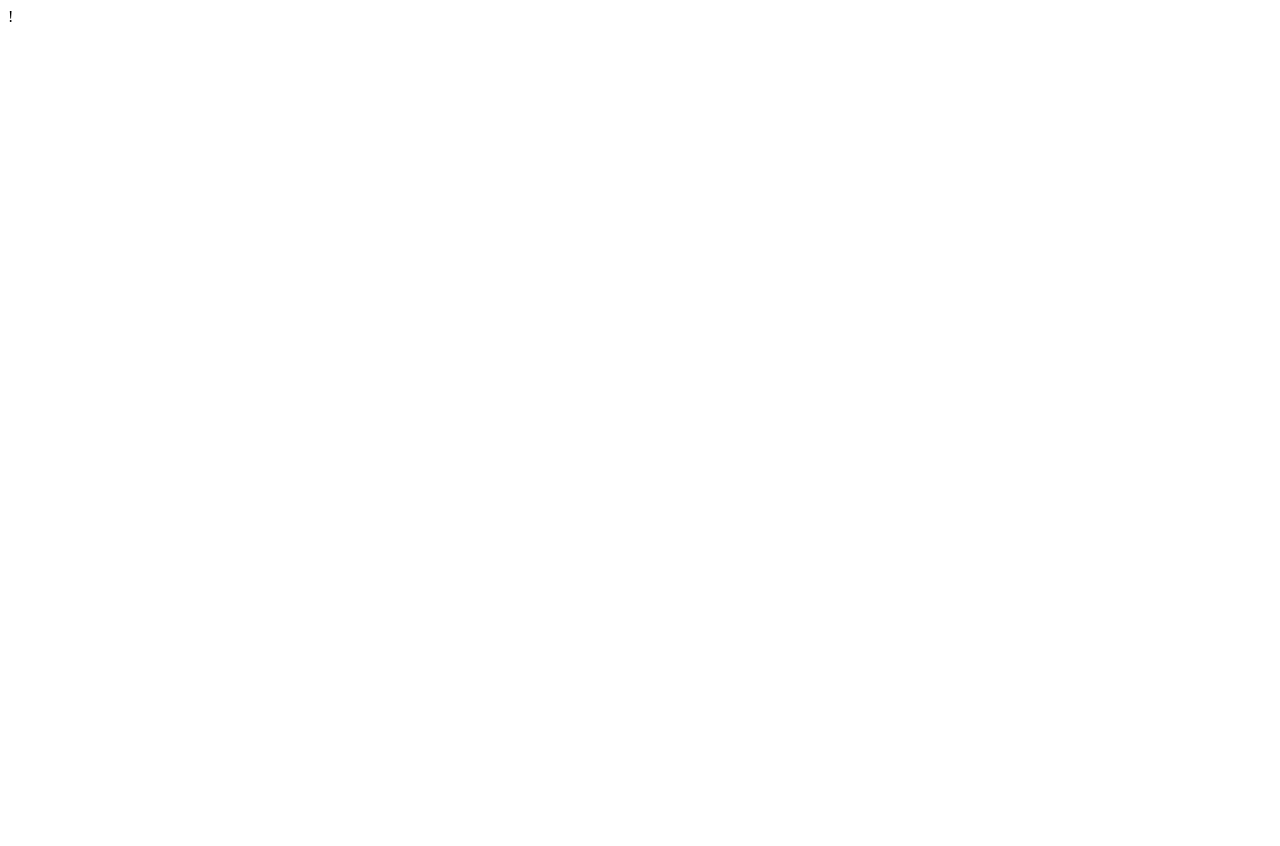
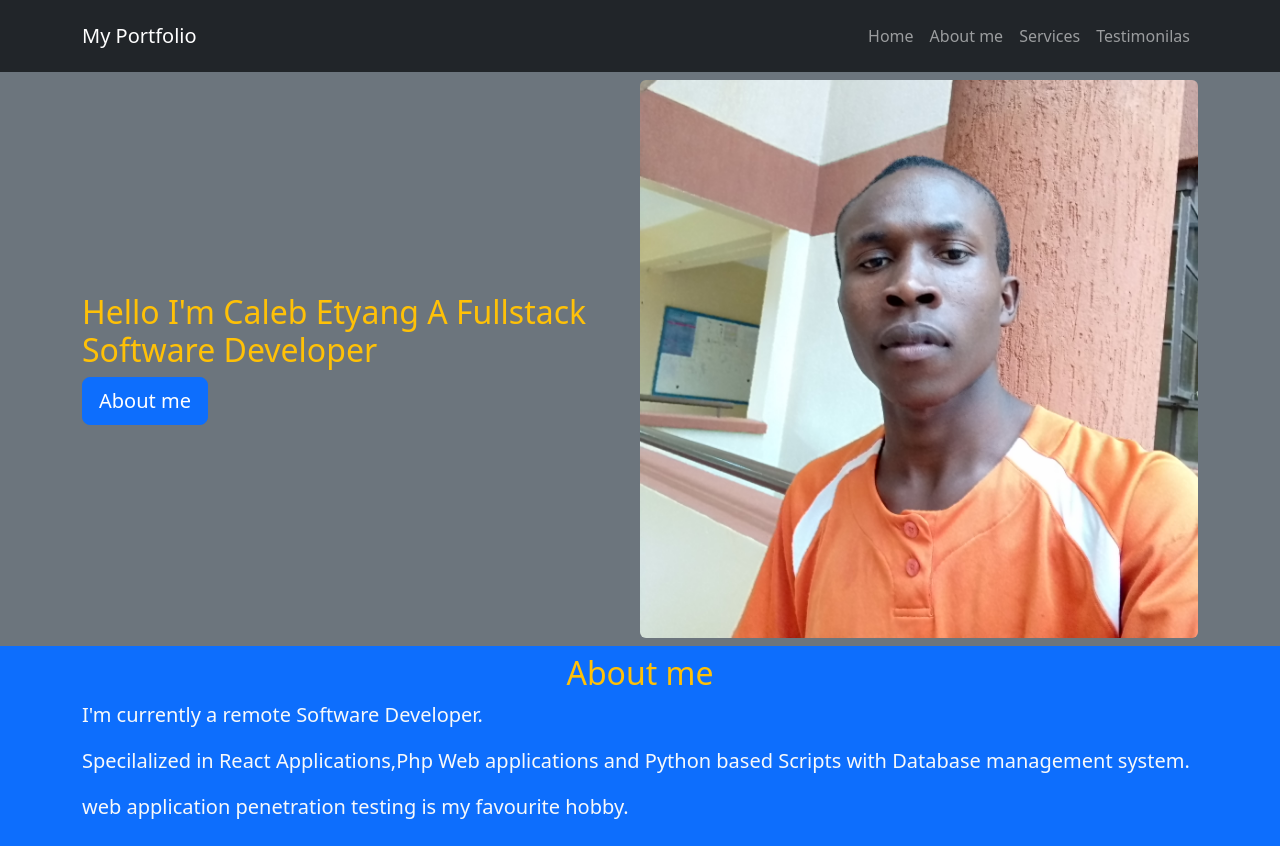
Before and after one commit to Etyangcaleb/portfolio, a plain HTML site: page index.html in a window 1280 px wide. Before the commit the page ends 800 px from the top, so only its background shows below. Drawn offline with nearby package versions, Linux system fonts and the light colour scheme.

Commit message:
done with phase one

```diff
--- a/index.html
+++ b/index.html
@@ -1 +1,59 @@
-!
+<!DOCTYPE html>
+<html lang="en">
+<head>
+    <meta charset="UTF-8">
+    <meta name="viewport" content="width=device-width, initial-scale=1.0">
+    <title>Portfolio</title>
+    <link rel="stylesheet" href="style.css">
+    <link href="https://cdn.jsdelivr.net/npm/bootstrap@5.3.1/dist/css/bootstrap.min.css" rel="stylesheet" integrity="sha384-4bw+/aepP/YC94hEpVNVgiZdgIC5+VKNBQNGCHeKRQN+PtmoHDEXuppvnDJzQIu9" crossorigin="anonymous">
+    <link rel="stylesheet" href="https://cdn.jsdelivr.net/npm/bootstrap-icons@1.10.2/font/bootstrap-icons.css" integrity="sha384-b6lVK+yci+bfDmaY1u0zE8YYJt0TZxLEAFyYSLHId4xoVvsrQu3INevFKo+Xir8e" crossorigin="anonymous">
+
+</head>
+<body>
+    <nav class=" navbar navbar-expand-lg bg-dark p-3 navbar-dark">
+        <div class="container">
+            <a href="#" class="navbar-brand">My Portfolio</a>
+            <button class="navbar-toggler" type="button" data-bs-toggle="collapse" data-bs-target="#nav-menu"><span class="navbar-toggler-icon"></span></button>
+            <div class="collapse navbar-collapse" id="nav-menu">
+                <ul class="navbar-nav ms-auto">
+                    <li class="nav-item"><a href="#home" class="nav-link">Home</a></li>
+                    <li class="nav-item"><a href="#about" class="nav-link">About me</a></li>
+                    <li class="nav-item"><a href="#services" class="nav-link">Services</a></li>
+                    <li class="nav-item"><a href="#testimonials" class="nav-link">Testimonilas</a></li>
+                </ul>
+            </div>
+        </div>
+    </nav>
+
+    <section class="bg-secondary p-2 text-dark text-sm-start"  id="home">
+        <div class="container">
+            <div class="d-flex justify-content-between align-items-center">
+                <div>
+                    <h2 class="text-warning">Hello I'm Caleb Etyang  A Fullstack Software Developer</h2>
+                    <button class="btn btn-lg btn-primary" type="button" href="#about" >About me</button>
+                </div>
+                <img src="images/person.jpg" alt="my image" class="img-fluid rounded w-50  d-sm-block">
+            </div>
+        </div>
+    </section>
+
+    <section class="bg-primary text-light p-2" id="about">
+        <div class="container">
+            <h2 class="text-warning text-center">About me</h2>
+            <p class="lead">
+                I'm currently a remote Software Developer.
+            </p>
+            <p class="lead text-sm-start">
+                Specilalized in React Applications,Php Web applications and Python based Scripts with Database management system.
+            </p>
+            <p class="lead text-sm-start">
+                web application penetration testing is my favourite hobby.
+            </p>
+        </div>
+    </section>
+
+
+
+    <script src="https://cdn.jsdelivr.net/npm/bootstrap@5.3.1/dist/js/bootstrap.bundle.min.js" integrity="sha384-HwwvtgBNo3bZJJLYd8oVXjrBZt8cqVSpeBNS5n7C8IVInixGAoxmnlMuBnhbgrkm" crossorigin="anonymous"></script>
+</body>
+</html>
```
Also changed, not shown: images/person.jpg (added), 1 other file.
